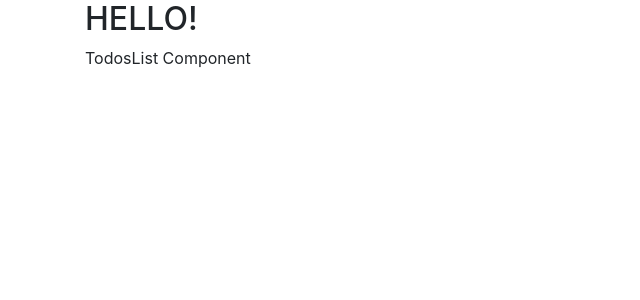
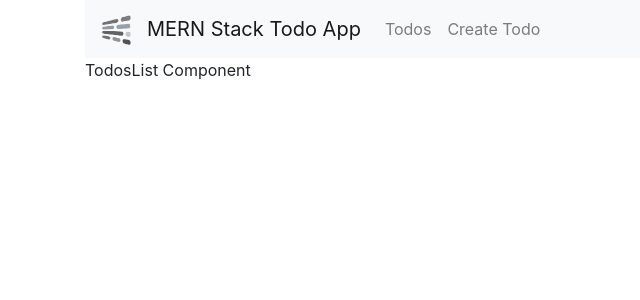
Before and after one commit to RickJP/CODING_SMART_MERN_Stack_TodoApp, a React (Create React App) app: page / in a window 1280 px wide. Shown: the top 300 px of the page, without its empty margins (0-640 px from the left). Built offline with nearby package versions, Linux system fonts and the light colour scheme.

Commit message:
created simple navbar with links

```diff
--- a/src/App.js
+++ b/src/App.js
@@ -6,12 +6,30 @@ import CreateTodo from "./components/create-todo.component";
 import EditTodo from "./components/edit-todo.component";
 import TodosList from "./components/todos-list.component";
 
+import logo from "./logo.png";
+
 class App extends Component {
   render() {
     return (
       <Router>
         <div className="container">
-          <h2>HELLO!</h2>
+          <nav className="navbar navbar-expand-lg navbar-light bg-light">
+            <a href="https://codingthesmartway.com" target="_blank" className="navbar-brand">
+              <img src={logo} width="30" height="30" alt="React Pic"/>
+            </a>
+            <Link to="/" className="navbar-brand">MERN Stack Todo App</Link>
+            <div className="nav-collapse">
+              <ul className="navbar-nav mr-auto">
+                <li className="navbar-item">
+                  <Link to="/" className="nav-link">Todos</Link>
+                </li>
+                <li className="navbar-item">
+                  <Link to="/create" className="nav-link">Create Todo</Link>
+                </li>
+              </ul>
+            </div>
+          </nav>
+
 
           <Route path="/" exact component={TodosList} />
           <Route path="/edit/:id" component={EditTodo} />
```
Also changed, not shown: src/logo.png (added), src/logo.svg (deleted).
